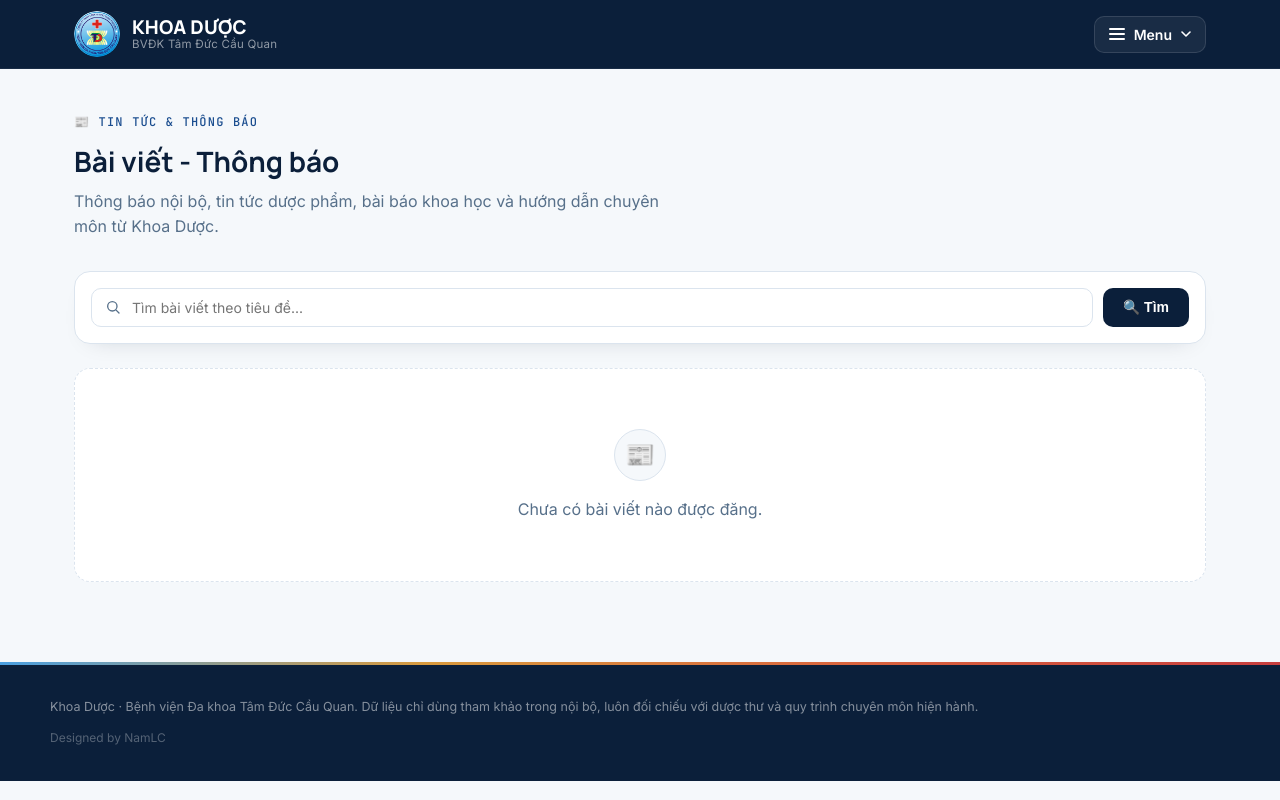
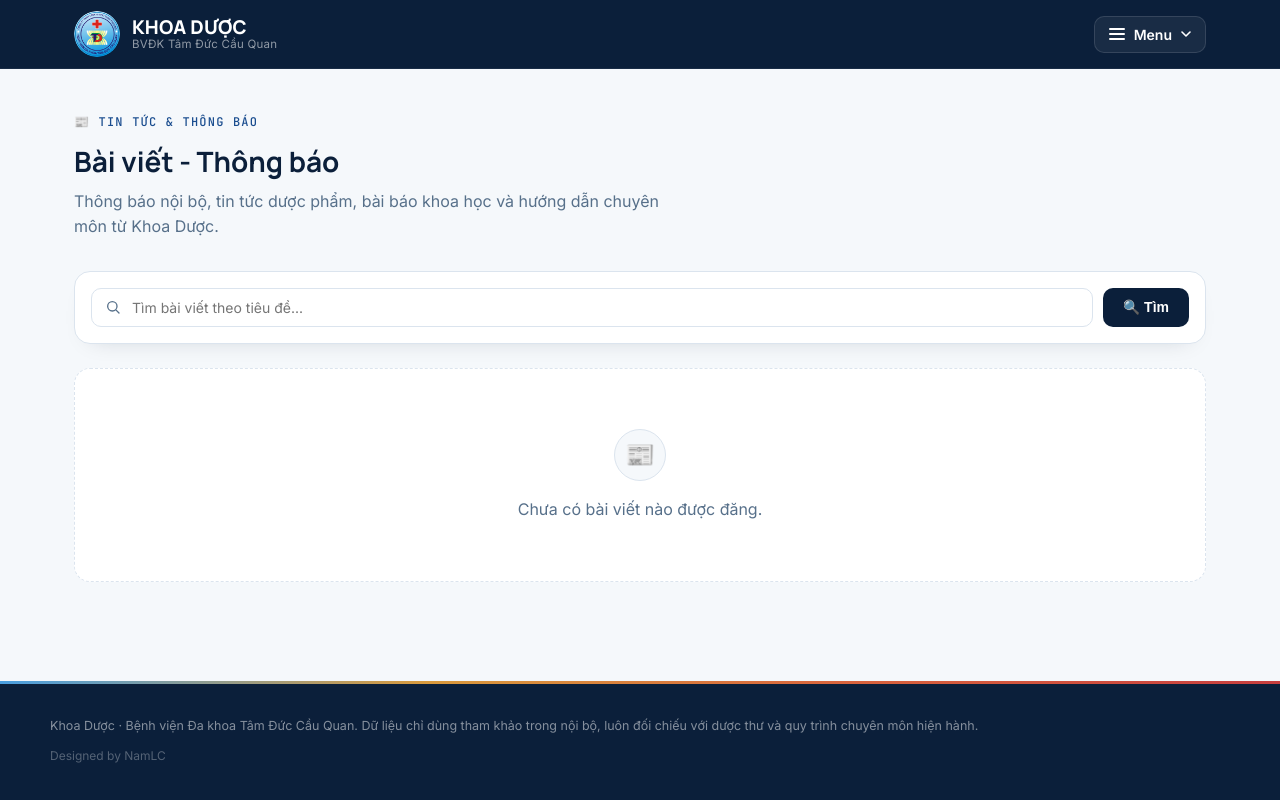
Before and after one commit to nammlc/pharmacy-portal, a Flask app: page /bai-viet/ in a window 1280 px wide. Run offline with Flask 3, Linux system fonts and the light colour scheme; data that the repository does not hold is empty.

Commit message:
fix footer 3

```diff
--- a/pharmacy_portal/app/static/css/style.css
+++ b/pharmacy_portal/app/static/css/style.css
@@ -46,6 +46,15 @@ body {
   background: var(--paper-0);
   color: var(--ink-900);
   line-height: 1.55;
+  display: flex;
+  flex-direction: column;
+  min-height: 100vh;
+}
+.site-main {
+  flex: 1 0 auto;
+}
+.site-footer {
+  flex-shrink: 0;
 }
 
 a { color: inherit; text-decoration: none; }
```
